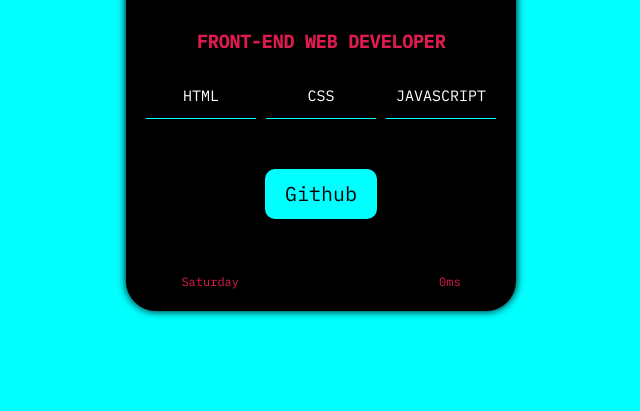
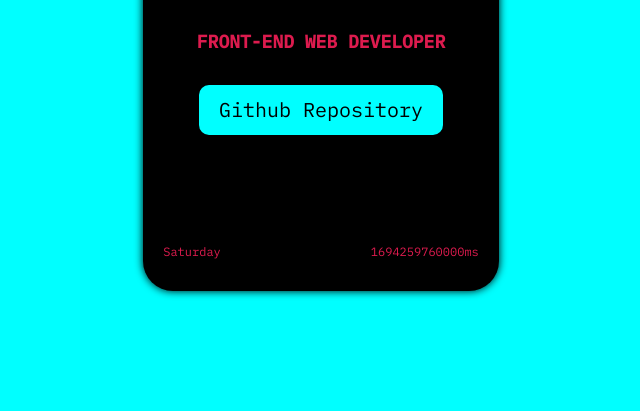
Before and after one commit to Mr-m9n/ZURI-01, a plain HTML site: page index.html in a window 1280 px wide. Shown: the part 389-800 px from the top of the page, without its empty margins (319-959 px from the left). Drawn offline with Linux system fonts and the light colour scheme.

Commit message:
card optimization

```diff
--- a/index.html
+++ b/index.html
@@ -16,24 +16,18 @@
         />
       </div>
       <h1 class="card--name" data-testid="slackUserName">Idris Faleye</h1>
-      <div class="card--desc">
-        <h2 data-testid="myTrack">FRONT-END WEB DEVELOPER</h2>
-        <div class="card--desc_info">
-          <p>HTML</p>
-          <p>CSS</p>
-          <p>JAVASCRIPT</p>
-        </div>
-      </div>
+
+      <h2 class="card--track" data-testid="myTrack">FRONT-END WEB DEVELOPER</h2>
       <a
         id="card--link"
         href="https://github.com/Mr-m9n/ZURI-01"
         target="_blank"
         data-testid="“githubURL”"
-        >Github</a
+        >Github Repository</a
       >
       <footer>
         <span class="day" data-testid="currentDayOfTheWeek"></span>
-        <span class="date" data-testid="currentUTCTime"></span>
+        <span class="time" data-testid="currentUTCTime"></span>
       </footer>
     </section>
 
--- a/script.js
+++ b/script.js
@@ -1,7 +1,3 @@
-const day = document.querySelector(".day");
-const date = document.querySelector(".date");
-const defaultDate = new Date();
-
 const days = [
   "Sunday",
   "Monday",
@@ -12,12 +8,10 @@ const days = [
   "Saturday",
 ];
 
-const dayDisplay = days[defaultDate.getDay()];
-const dateDisplay = `${defaultDate.getUTCMilliseconds()}ms`;
-
-function updateDateTime() {
-  day.textContent = dayDisplay;
-  date.innerHTML = dateDisplay;
-}
-// Update every milliseconds
-window.setInterval(updateDateTime, 1);
+setInterval(function updateDateTime() {
+  const day = document.querySelector(".day");
+  const date = document.querySelector(".time");
+  const now = new Date();
+  day.textContent = days[now.getDay()];
+  date.textContent = `${now.getTime()}ms`;
+}, 1);
--- a/styles.css
+++ b/styles.css
@@ -31,7 +31,7 @@ body {
   align-items: center;
   justify-content: flex-start;
   flex-direction: column;
-  gap: 3rem;
+  gap: 2rem;
   padding: 4rem 2rem;
 }
 
@@ -50,33 +50,13 @@ body {
 
 .card--name {
   font-size: 3.8rem;
-  margin-bottom: 3rem;
+  margin-bottom: 5rem;
 }
 
-.card--desc {
-  display: flex;
-  flex-direction: column;
-  align-items: center;
-  gap: 2rem;
-}
-
-.card--desc h2 {
+.card--track {
   font-size: 1.8rem;
   color: var(--red);
-}
-
-.card--desc_info {
-  display: grid;
-  grid-template-columns: repeat(3, 1fr);
-  gap: 1rem;
-  margin-bottom: 7rem;
-}
-
-.card--desc_info p {
-  border-bottom: 1px solid var(--cyan);
-  padding: 1rem;
-  text-align: center;
-  font-size: 1.5rem;
+  margin-bottom: 1rem;
 }
 
 #card--link {
@@ -92,7 +72,7 @@ body {
 footer {
   display: flex;
   font-size: 1.2rem;
-  gap: 20rem;
+  gap: 15rem;
   color: var(--red);
 }
 
@@ -105,17 +85,13 @@ footer {
   }
 
   .card {
-    height: 75%;
+    height: 70%;
     border-radius: 3rem;
-    padding: 3rem 2rem 2rem;
+    padding: 3rem 2rem;
     box-shadow: 0px 0px 8px #000;
   }
 
   .card--name {
     margin-bottom: 2rem;
   }
-
-  .card--desc_info {
-    margin-bottom: 2rem;
-  }
 }
```
